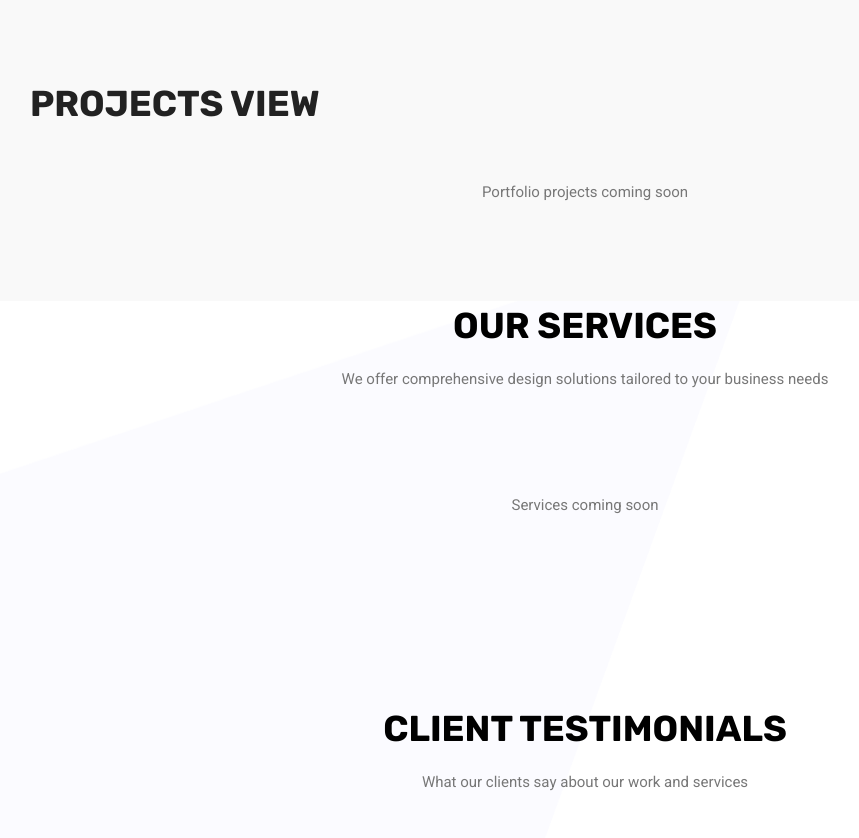
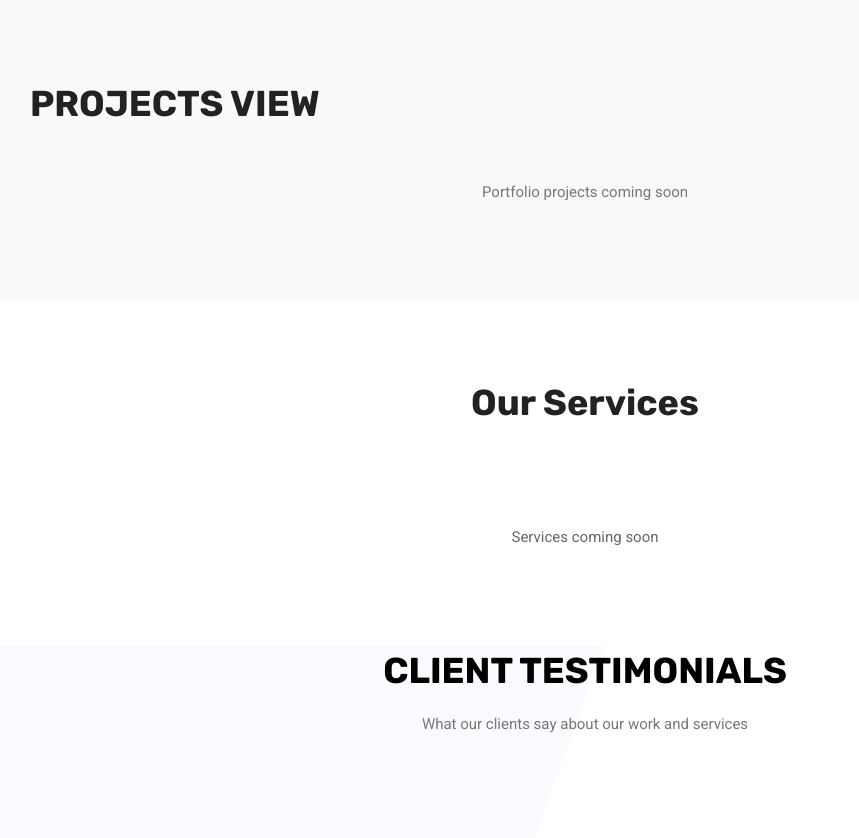
Before and after one commit to amirhamjacse/GraphicsAgenci, a Django app: page /contact/ in a window 1280 px wide. Shown: the part 1806-2644 px from the top of the page, without its empty margins (55-914 px from the left). Run offline with Django 4.2, Linux system fonts and the light colour scheme; parts of the project's set-up code (start-up, migrations or seed data) failed here and were passed over; some libraries are stand-ins or nearby versions.

Commit message:
updated all code

```diff
--- a/landingpage/models.py
+++ b/landingpage/models.py
@@ -32,6 +32,7 @@ class Service(models.Model):
     short_description = models.CharField(max_length=200, blank=True)
     description = models.TextField(blank=True)
     icon = models.CharField(max_length=50, blank=True)  # Or use an ImageField for icons
+    logo = ResizedImageField(size=[300, 200], upload_to='services/', blank=True, null=True)
     is_featured = models.BooleanField(default=False)
     order = models.PositiveIntegerField(default=0)
 
--- a/landingpage/templates/index3.html
+++ b/landingpage/templates/index3.html
@@ -15,6 +15,8 @@
 	<link rel="stylesheet" href="{% static 'vendors/owl-carousel/owl.carousel.min.css' %}">
 	<link rel="stylesheet" href="{% static 'css/magnific-popup.css' %}">
 	<link rel="stylesheet" href="{% static 'vendors/nice-select/css/nice-select.css' %}">
+	<!-- Option 1: Include in HTML -->
+	<link rel="stylesheet" href="https://cdn.jsdelivr.net/npm/bootstrap-icons@1.3.0/font/bootstrap-icons.css">
 
 
 	<!-- Main CSS -->
@@ -241,33 +243,41 @@ input[type="file"].form-control-file:focus {
 
 
 <!--================ Start Features Area =================-->
-<section class="features_area" id="services">
+<section class="features_area" id="services" style="padding: 80px 0; background: #ffffff;">
     <div class="container">
         <div class="row justify-content-center">
             <div class="col-lg-8 text-center">
                 <div class="main_title">
-					<h2>Our Services</h2>
-					<p>We offer comprehensive design solutions tailored to your business needs</p>
+                    <h1 style="font-size: 36px; font-weight: 700; color: #222; margin-bottom: 20px;">Our Services</h1>
                 </div>
             </div>
         </div>
-		<div class="row feature_inner">
+        <div class="row feature_inner" style="">
             {% for service in featured_services %}
-			<div class="col-lg-3 col-md-6">
-				<div class="feature_item">
-					<img src="{% static 'img/services/s'|add:forloop.counter|add:'.png' %}" alt="{{ service.title|default:'Our Service' }}">
-					<h4>{{ service.title|default:"Professional Service" }}</h4>
-					<p>{{ service.short_description|default:"High-quality professional service delivered by our experts" }}</p>
+            <div class="col-lg-4 col-md-4" style="margin-bottom: 40px;">
+                <div class="feature_item" style="padding: 30px; background: #f9f9f9; border-radius: 8px; height: 100%;">
+                    <div style="display: flex; align-items: flex-start;">
+                        <div style="margin-right: 20px; width: 60px; height: 60px; border-radius: 50%; overflow: hidden; display: flex; align-items: center; justify-content: center;">
+							{% if service.logo %}
+								<img src="{{ service.logo.url }}" alt="{{ service.title|default:'Service Logo' }}" style="width: 100%; height: 100%; object-fit: cover;">
+							{% endif %}
+						</div>
+                        <div>
+                            <h2 style="font-size: 24px; font-weight: 600; color: #222; margin-bottom: 15px;">{{ service.title|default:"Professional Service" }}</h2>
+                            <p style="color: #666; line-height: 1.6;">{{ service.short_description|default:"High-quality professional service delivered by our experts" }}</p>
+                        </div>
+                    </div>
                 </div>
             </div>
             {% empty %}
             <div class="col-12 text-center">
-				<p>Services coming soon</p>
+                <p style="color: #666;">Services coming soon</p>
             </div>
             {% endfor %}
         </div>
     </div>
 </section>
+
 <!--================ End Features Area =================-->
 
 
```
Also changed, not shown: landingpage/migrations/0005_service_logo.py (added). Lines whose indentation alone changed are shown as unchanged.
